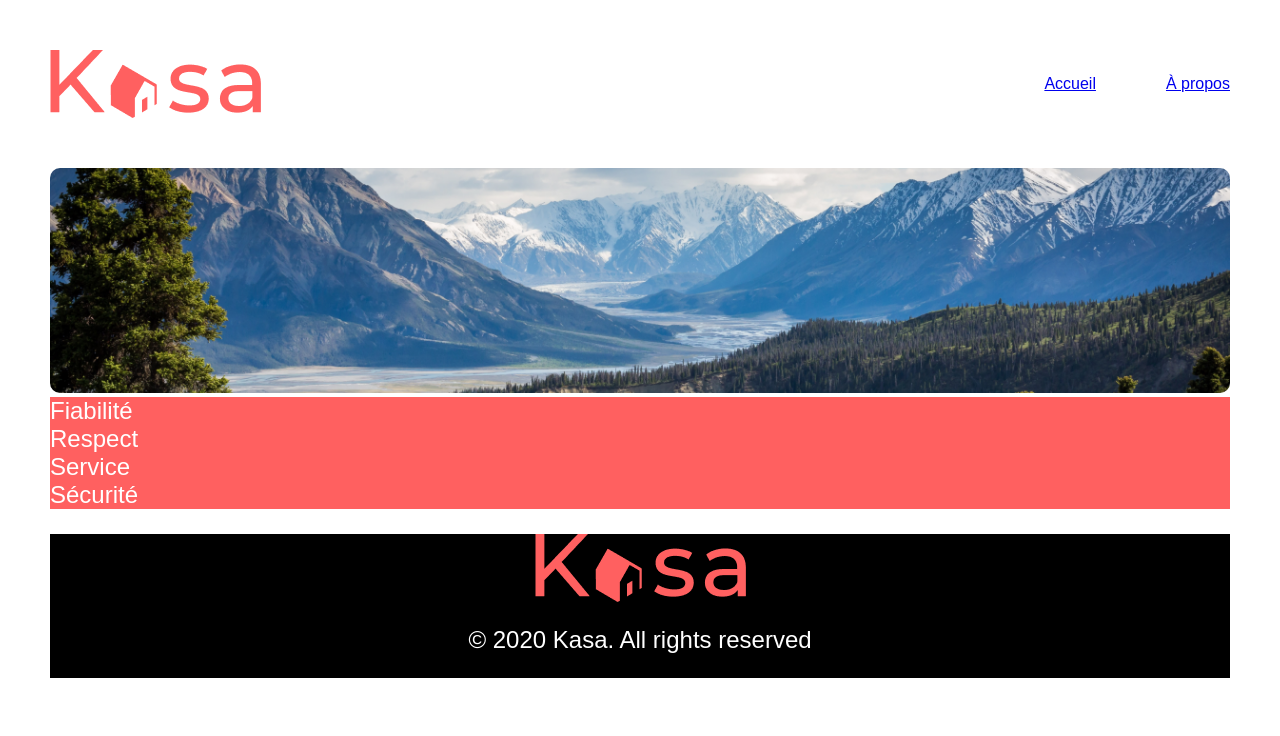
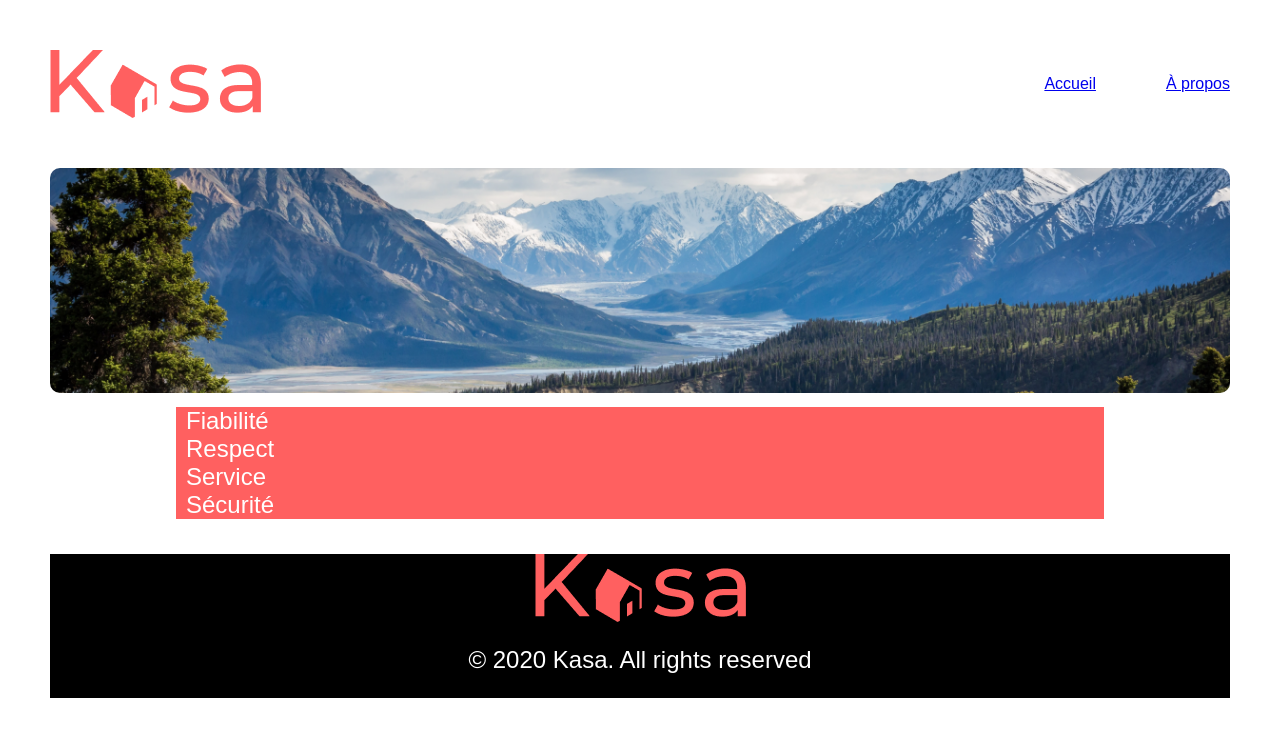
Before and after one commit to clementD99/Kasa, a React (Create React App) app: page /apropos in a window 1280 px wide. Shown: the top 736 px of the page. Built offline with nearby package versions, Linux system fonts and the light colour scheme.

Commit message:
Ajout de styles CSS pour correspondre au projet

```diff
--- a/src/composants/Collapse/collapse.scss
+++ b/src/composants/Collapse/collapse.scss
@@ -3,17 +3,19 @@
   justify-content: center;
   flex-direction: column;
   align-items: center;
-  border-radius: 5px;
   gap: 30px;
+  padding: 10px;
 }
 
 .collapse-barre {
   position: relative;
-  width: 100%;
+  width: 80%;
+  border-radius: 5px;
 }
 
 .collapse-titre {
   font-size: 24px;
+  padding-left: 10px;
   background-color: #ff6060;
   color: #ffffff;
   cursor: pointer;
@@ -23,8 +25,10 @@
   font-size: 18px;
   color: black;
   background-color: #f6f6f6;
+  padding: 10px 10px 10px 10px;
 }
 
-// .collapse i {
-//   color: white;
-// }
+.collapse i {
+  position: absolute;
+  right: 10px;
+}
```
